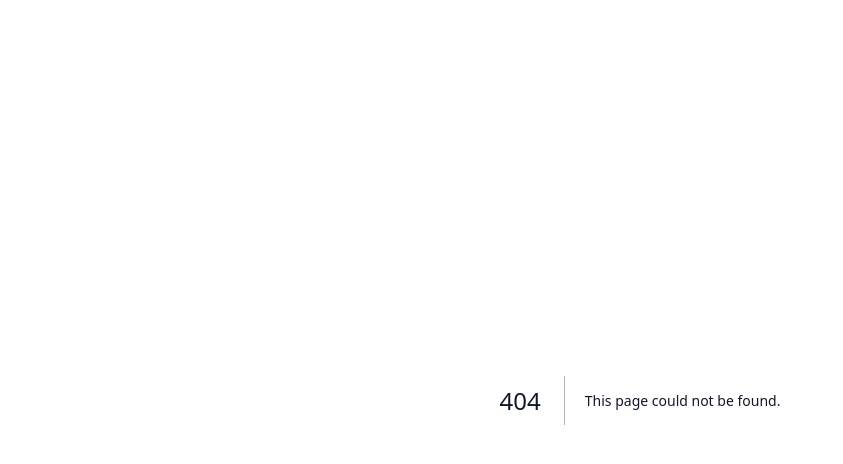
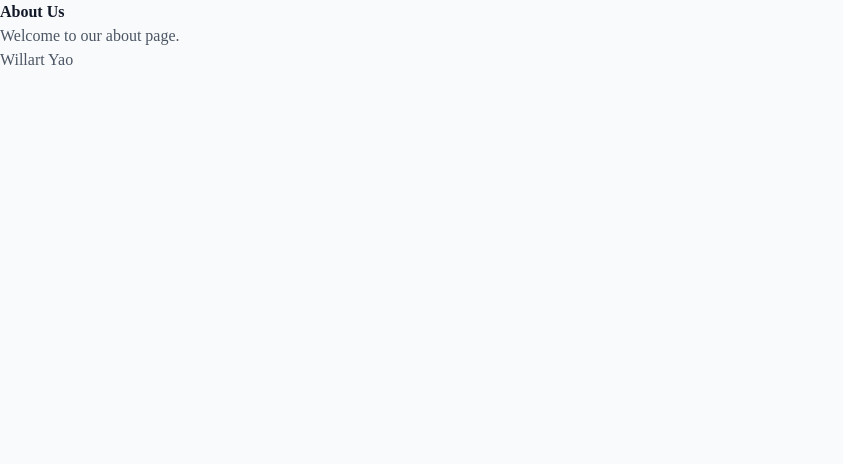
Before and after one commit to Yano-ai/yano-ai.github.io, a Next.js app: page /who-we-are/about in a window 1280 px wide. Before the commit this address had no page. Shown: the top 464 px of the page, without its empty margins (0-843 px from the left). Built offline with nearby package versions, Linux system fonts and the light colour scheme.

Commit message:
Resolve merge conflicts and update gh-pages setup (#4)

```diff
--- a/app/about/page.tsx
+++ b/app/about/page.tsx
@@ -139,7 +139,7 @@ const WhoWeArePage = () => {
       name: 'Willart Yao',
       title: 'AI-Powered Web Developer',
       bio: 'Willart Yao is a forward-thinking web developer with over 8 years of experience crafting dynamic, scalable web applications. Specializing in leveraging cutting-edge AI tools, Willart integrates technologies like machine learning frameworks (TensorFlow, PyTorch), generative AI (ChatGPT APIs, Stable Diffusion), and automation platforms (GitHub Copilot, Vercel AI SDK) to accelerate development, enhance user experiences, and optimize performance.',
-      image: '/images/willart-yao.png',
+      image: '/images/ey.jpg',
       social: { linkedin: '#', github: 'https://github.com/willartyao' }
     }
   ];
--- a/app/about/willart-yao/page.tsx
+++ b/app/about/willart-yao/page.tsx
@@ -119,7 +119,7 @@ const WillartYaoProfilePage = () => {
     *Connect on LinkedIn | GitHub: @willartyao | Portfolio: willartyao.dev*
     "Code smarter, not harder – with AI as your co-pilot."
     `,
-    image: '/images/willart-yao.png', // Placeholder image
+    image: '/images/ey.jpg', // Placeholder image
     social: { linkedin: '#', twitter: '#', github: 'https://github.com/willartyao' } // Assuming GitHub link is provided
   };
 
--- /dev/null
+++ b/app/who-we-are/about/page.tsx
@@ -0,0 +1,21 @@
+import type { Metadata } from 'next';
+import Link from 'next/link';
+
+export const metadata: Metadata = {
+  title: 'About Us',
+  description: 'Learn more about us.',
+};
+
+export default function AboutPage() {
+  return (
+    <main>
+      <h1>About Us</h1>
+      <p>
+        Welcome to our about page.
+      </p>
+      <p>
+        <Link href="/who-we-are/about/team/willart-yao">Willart Yao</Link>
+      </p>
+    </main>
+  );
+}
--- /dev/null
+++ b/app/who-we-are/about/team/willart-yao/page.tsx
@@ -0,0 +1,10 @@
+export default function Page() {
+  return (
+    <div>
+      <h1>Willart Yao</h1>
+      <p>
+        Please add the profile content for Willart Yao here.
+      </p>
+    </div>
+  );
+}
```
Also changed, not shown: images/ey.jpg (added), 13 other files (tests, documents, lock files or other folders).
